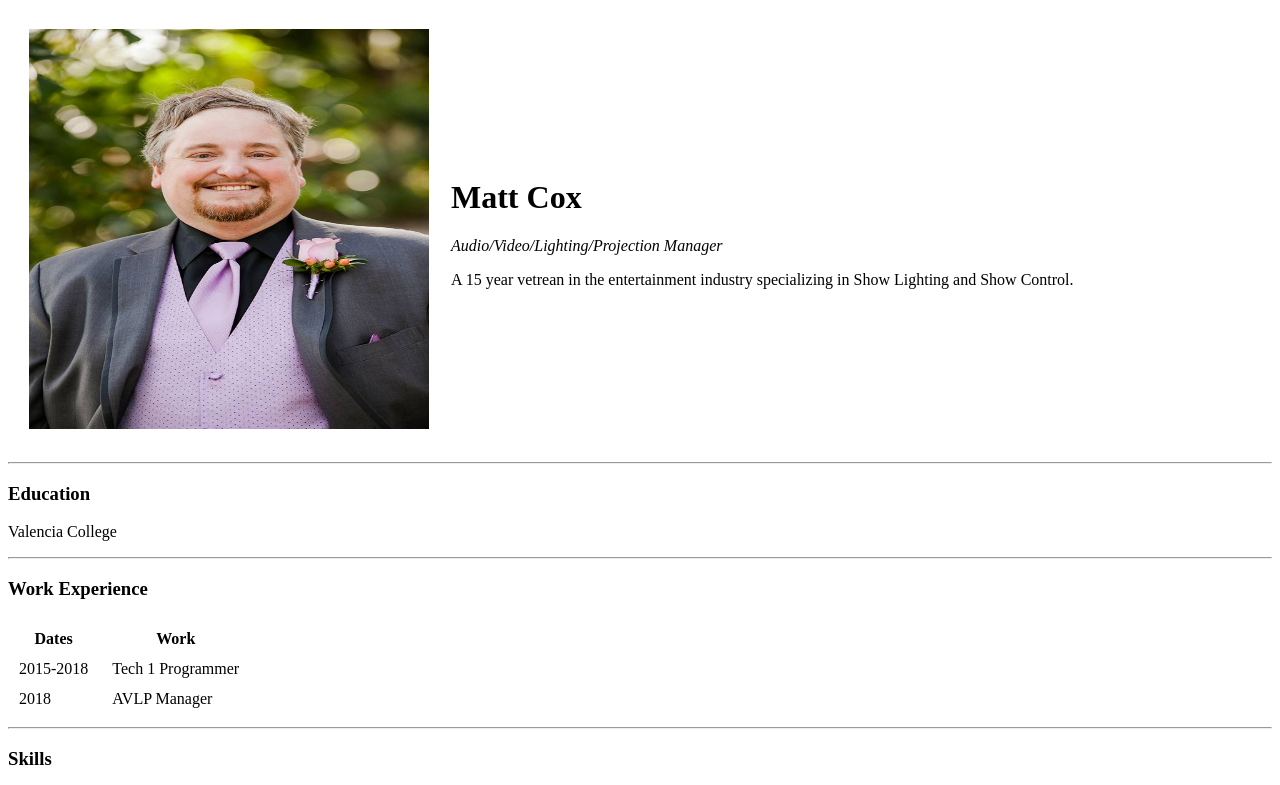
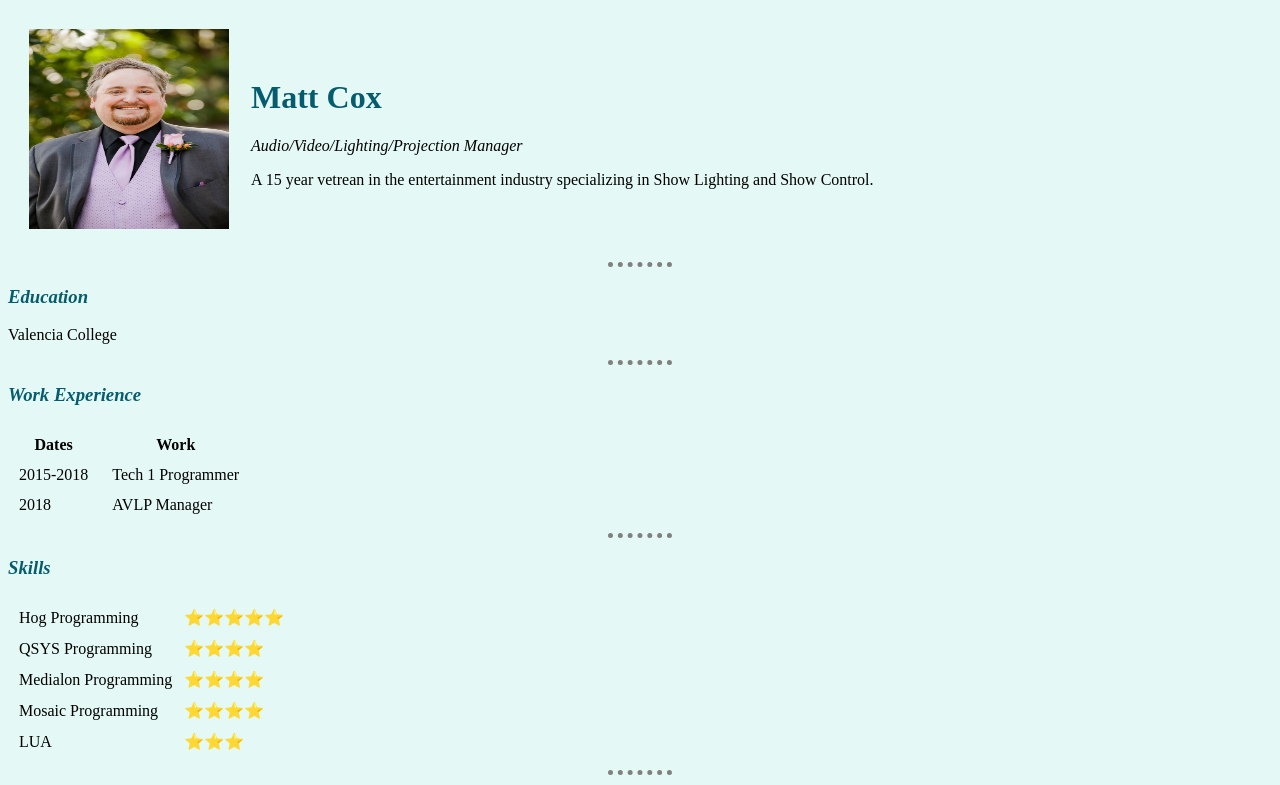
Before and after one commit to matthewcox21/cv, a plain HTML site: page index.html in a window 1280 px wide. Shown: the top 785 px of the page. Drawn offline with Linux system fonts and the light colour scheme.

Commit message:
updated HTML code

```diff
--- a/index.html
+++ b/index.html
@@ -4,12 +4,14 @@
 <head>
   <meta charset="utf-8">
   <title>Matt's personal page</title>
+<link rel="stylesheet" href="css/style.css">
+
 </head>
 
 <body>
   <table cellspacing="20">
     <tr>
-      <td> <img height="400" width="400" src="Images/Profile pic.jpg" alt="Matt Profile Picture"></td>
+      <td> <img height="200" width="200" src="Images/Profile pic.jpg" alt="Matt Profile Picture"></td>
       <td>
         <h1>Matt Cox</h1>
         <p> <em>Audio/Video/Lighting/Projection Manager</em> </p>
@@ -21,7 +23,7 @@
   <hr>
   <h3>Education</h3>
   <p>Valencia College</p>
-<hr>
+  <hr>
   <h3>Work Experience</h3>
   <table cellspacing="10">
     <thead>
```
Also changed, not shown: contact.html (+3 -2 lines).
